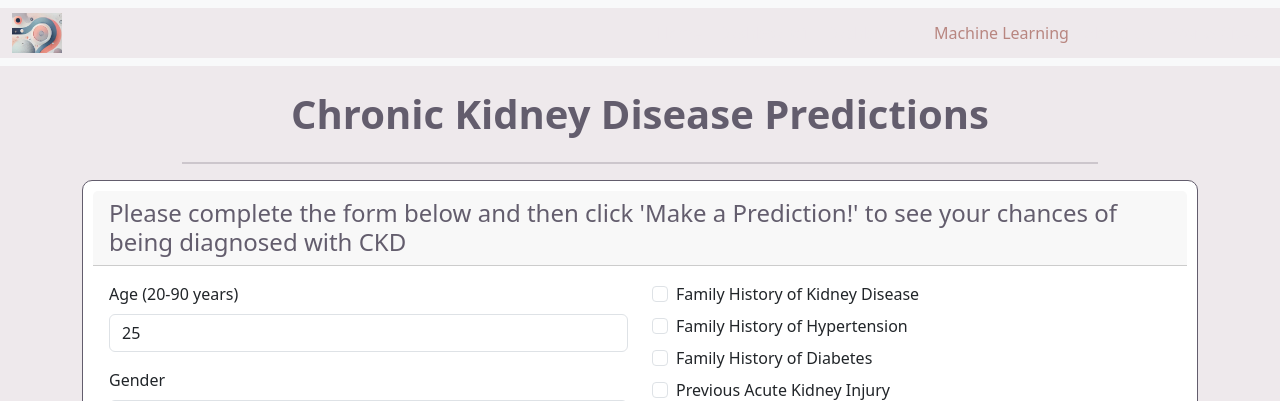
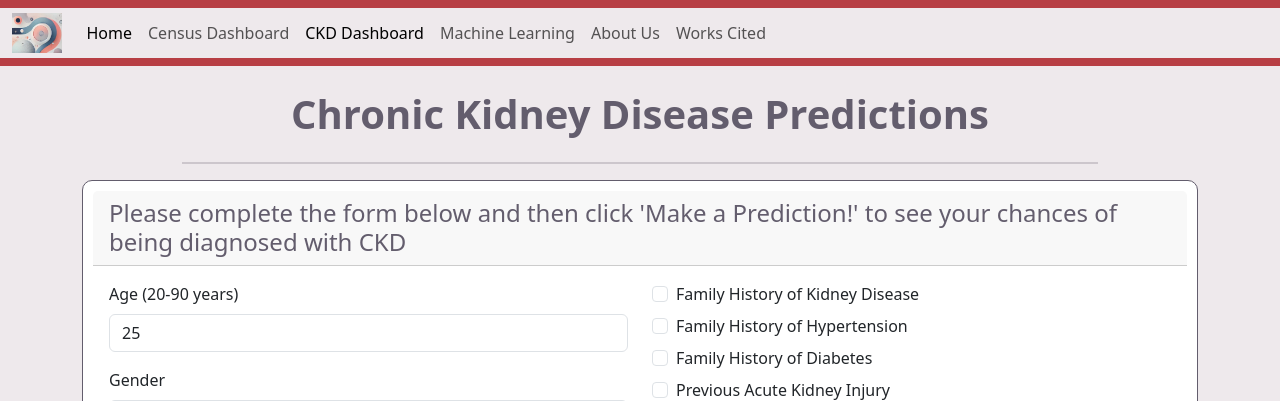
Before and after one commit to TheBoognish138/project-4, a Flask app: page / in a window 1280 px wide. Shown: the top 401 px of the page. Run offline with Flask 3, Linux system fonts and the light colour scheme; some libraries are stand-ins or nearby versions.

Commit message:
updated works cited, census dashboard

```diff
--- a/project/spencer_work/app/templates/about_us.html
+++ b/project/spencer_work/app/templates/about_us.html
@@ -33,10 +33,10 @@
                     <a class="nav-link" href="/">Home</a>
                 </li>
                 <li class="nav-item">
-                    <a class="nav-link" href="/dashboard1">Dashboard1</a>
+                    <a class="nav-link" href="/dashboard1">Census Dashboard</a>
                 </li>
                 <li class="nav-item">
-                    <a class="nav-link" href="/dashboard2">Dashboard2</a>
+                    <a class="nav-link active" href="/dashboard2">CKD Dashboard</a>
                 </li>
                 <li class="nav-item">
                     <a class="nav-link" href="/index">Machine Learning</a>
--- a/project/spencer_work/app/templates/home.html
+++ b/project/spencer_work/app/templates/home.html
@@ -29,10 +29,10 @@
                     <a class="nav-link active" href="/">Home</a>
                 </li>
                 <li class="nav-item">
-                    <a class="nav-link" href="/dashboard1">Dashboard1</a>
+                    <a class="nav-link" href="/dashboard1">Census Dashboard</a>
                 </li>
                 <li class="nav-item">
-                    <a class="nav-link" href="/dashboard2">Dashboard2</a>
+                    <a class="nav-link active" href="/dashboard2">CKD Dashboard</a>
                 </li>
                 <li class="nav-item">
                     <a class="nav-link" href="/index">Machine Learning</a>
--- a/project/spencer_work/app/templates/index.html
+++ b/project/spencer_work/app/templates/index.html
@@ -27,28 +27,23 @@
 
 <body>
     <!-- NAVBAR -->
-    <nav class="navbar navbar-expand-lg navbar-light bg-light">
+    <nav class="navbar navbar-expand-lg">
         <div class="container-fluid">
             <a class="navbar-brand" href="/">
                 <img src="/static/images/Logo.png" alt="Logo" style="height: 40px;">
             </a>
-            <button class="navbar-toggler" type="button" data-bs-toggle="collapse" data-bs-target="#navbarNav"
-                aria-controls="navbarNav" aria-expanded="false" aria-label="Toggle navigation">
-                <span class="navbar-toggler-icon"></span>
-            </button>
-            <div class="collapse navbar-collapse" id="navbarNav">
-                <ul class="navbar-nav ms-auto"> <!-- Right-aligned navigation -->
+            <ul class="navbar-nav me-auto">
                 <li class="nav-item">
-                        <a class="nav-link" href="/">Home</a>
+                    <a class="nav-link active" href="/">Home</a>
                 </li>
                 <li class="nav-item">
-                        <a class="nav-link" href="/dashboard1">Dashboard1</a>
+                    <a class="nav-link" href="/dashboard1">Census Dashboard</a>
                 </li>
                 <li class="nav-item">
-                        <a class="nav-link" href="/dashboard2">Dashboard2</a>
+                    <a class="nav-link active" href="/dashboard2">CKD Dashboard</a>
                 </li>
                 <li class="nav-item">
-                        <a class="nav-link active" href="/index">Machine Learning</a>
+                    <a class="nav-link" href="/index">Machine Learning</a>
                 </li>
                 <li class="nav-item">
                     <a class="nav-link" href="/about_us">About Us</a>
@@ -57,7 +52,6 @@
                     <a class="nav-link" href="/works_cited">Works Cited</a>
                 </li>
             </ul>
-            </div>
         </div>
     </nav>
 
```
Also changed, not shown: project/spencer_work/app/templates/dashboard1.html (+5 -5 lines), project/spencer_work/app/templates/dashboard2.html (+4 -4 lines), project/spencer_work/app/templates/works_cited.html (+9 -5 lines), 1 other file. Lines whose indentation alone changed are shown as unchanged.
